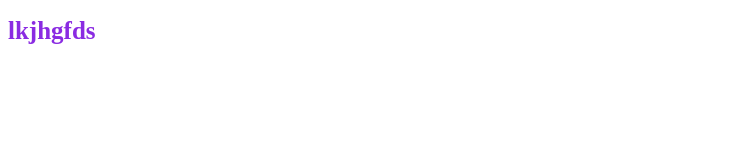
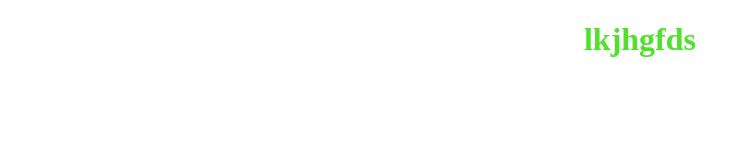
Before and after one commit to sam-mad-damn/project, a plain HTML site: page index.html in a window 1280 px wide. Shown: the whole page, without its empty margins (0-751 px from the left). Drawn offline with Linux system fonts and the light colour scheme.

Commit message:
change style

```diff
--- a/style.css
+++ b/style.css
@@ -1,4 +1,4 @@
 h1{
-    color: blueviolet;
-    font-size: 25px;
+    color: rgb(80, 226, 43);
+    text-align: center;
 }
```
